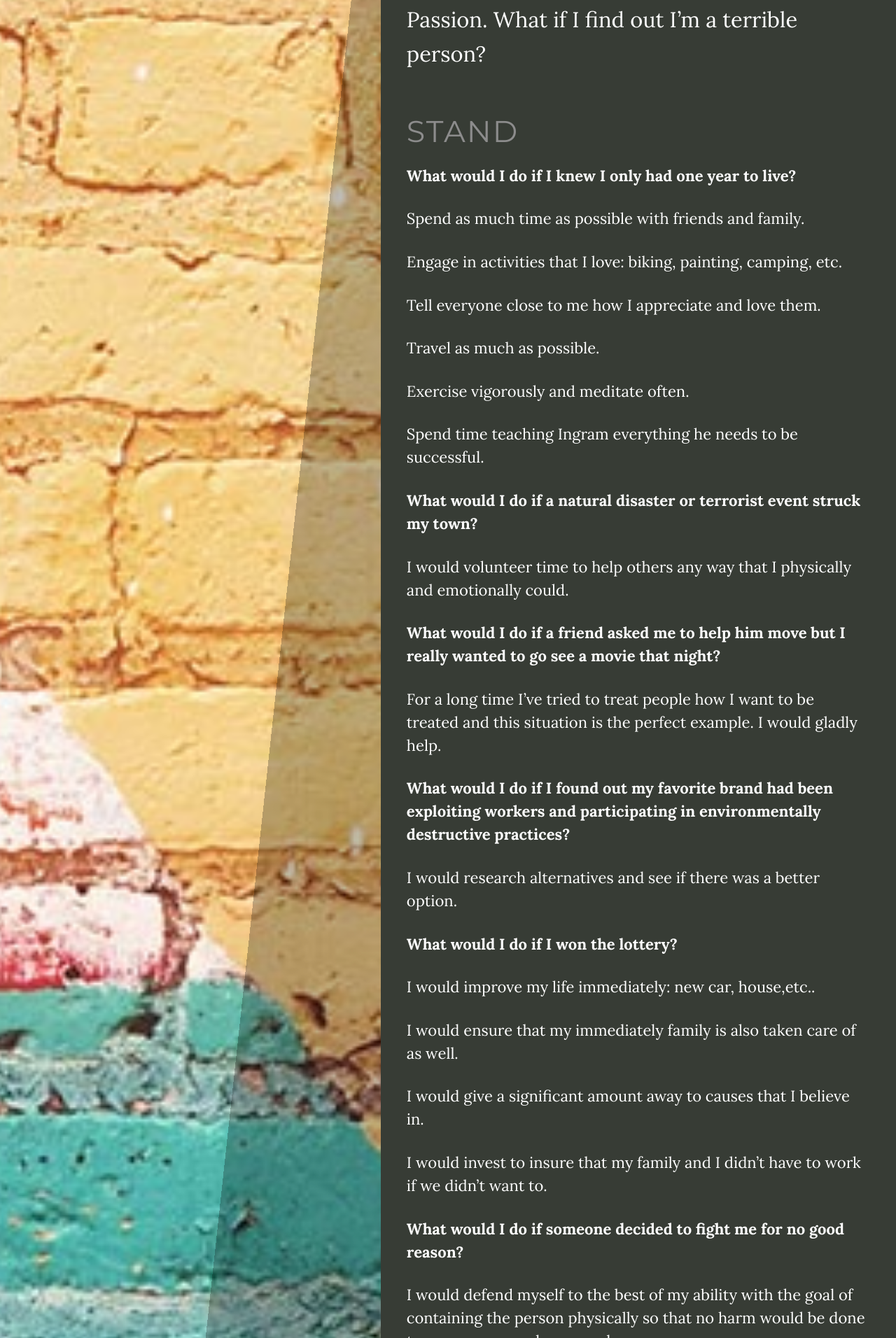
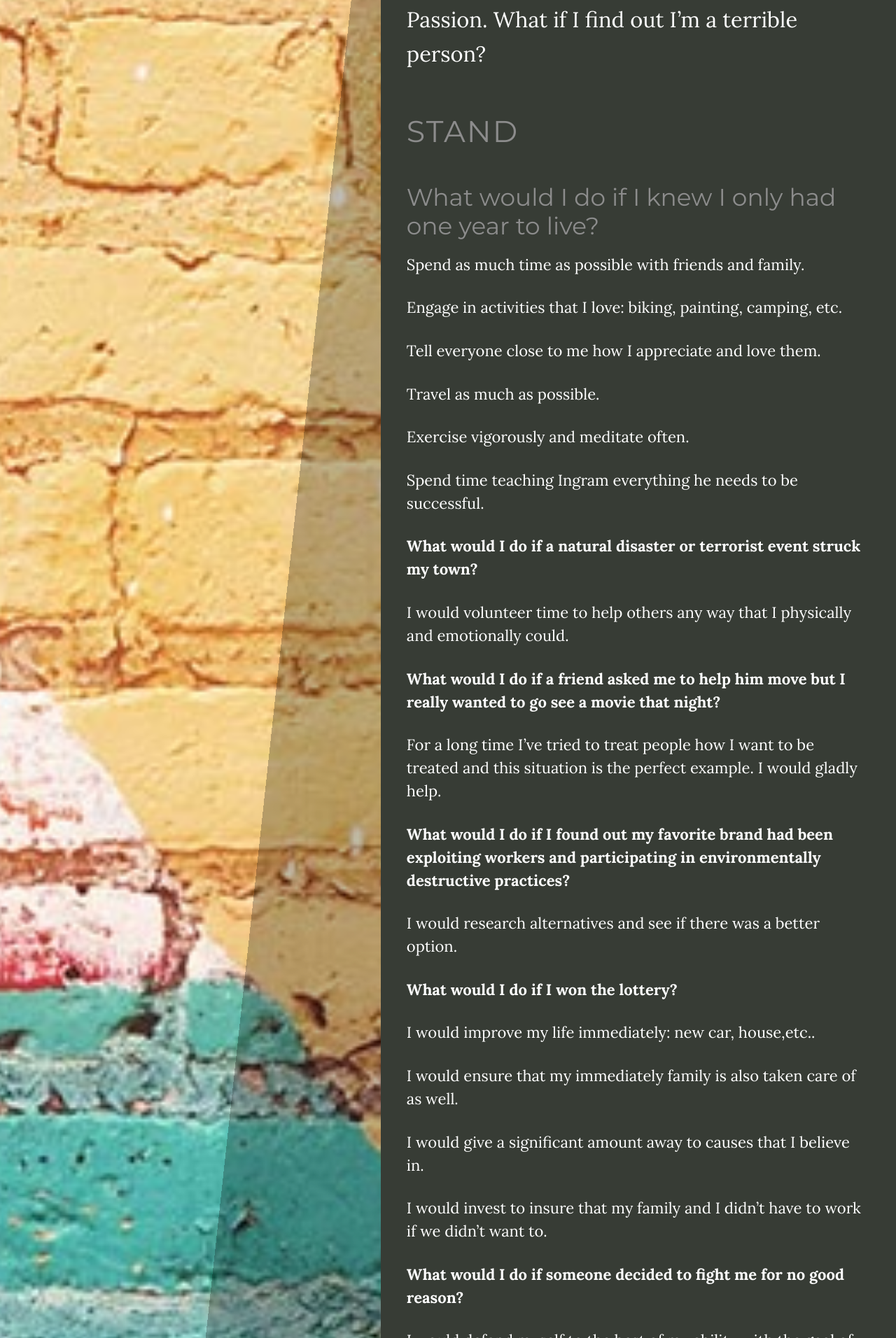
Before and after one commit to brianmaierjr/brianmaierjr.github.io, a Jekyll site: the page built from _posts/2016-04-17-stand-and-passion.md, in a window 1280 px wide. Shown: the part 389-2301 px from the top of the page at 70% size. Built offline with Jekyll 4.4.1, drawn with Linux system fonts in a browser that asks for light colours; nearby versions of some CDN libraries; comment, search, counter and statistics services are not loaded.

```diff
--- a/_posts/2016-04-17-stand-and-passion.md
+++ b/_posts/2016-04-17-stand-and-passion.md
@@ -8,7 +8,7 @@ This is my attempt to relax, contemplate and then answer two sets of questions i
 
 ## Stand
 
-**What would I do if I knew I only had one year to live?**
+### What would I do if I knew I only had one year to live?
 
 Spend as much time as possible with friends and family.
 
```
